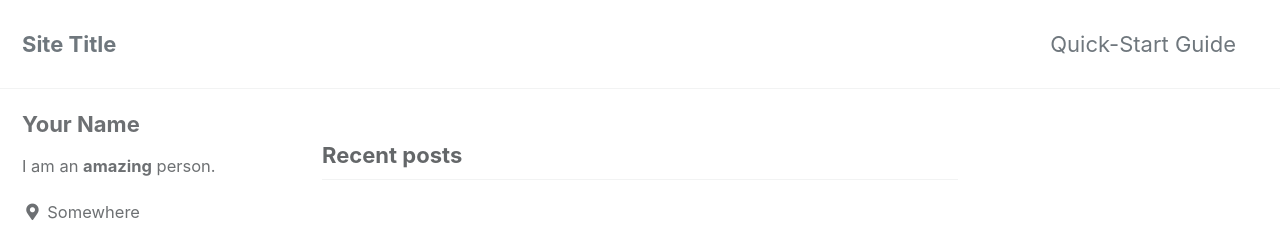
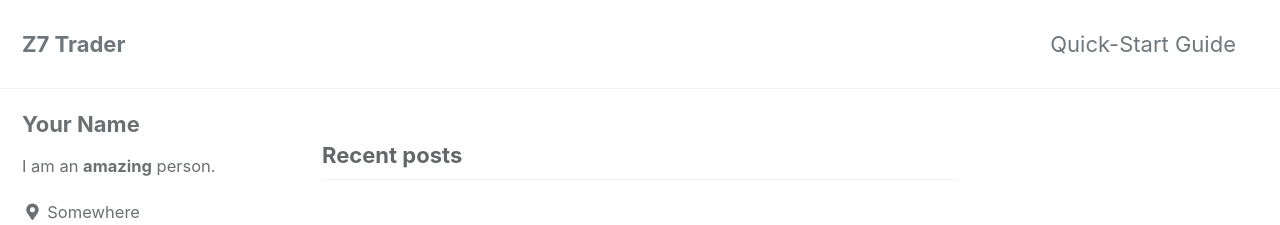
Before and after one commit to Z7Trader/z7trader.github.com, a Jekyll site: the page built from index.html, in a window 1280 px wide. Shown: the top 225 px of the page. Built offline with Jekyll 4.4.1, drawn with Linux system fonts in a browser that asks for light colours; cached includes are drawn as plain includes; the list of posts is cut into pages by our own code.

Commit message:
Update _config.yml

```diff
--- a/_config.yml
+++ b/_config.yml
@@ -16,7 +16,7 @@ minimal_mistakes_skin    : "default" # "air", "aqua", "contrast", "dark", "dirt"
 
 # Site Settings
 locale                   : "en-US"
-title                    : "Site Title"
+title                    : "Z7 Trader"
 title_separator          : "-"
 subtitle                 : # site tagline that appears below site title in masthead
 name                     : "Your Name"
```
